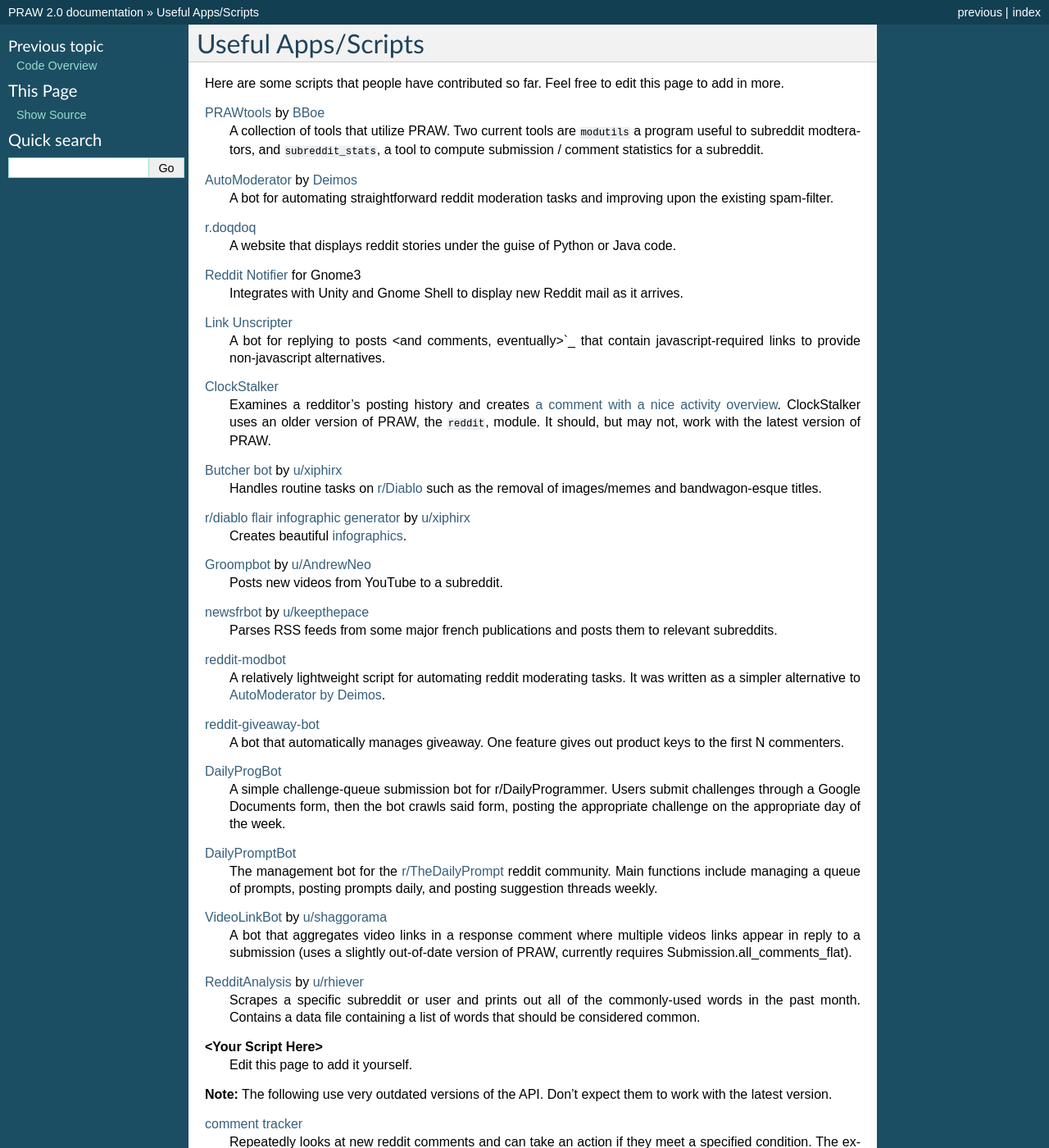
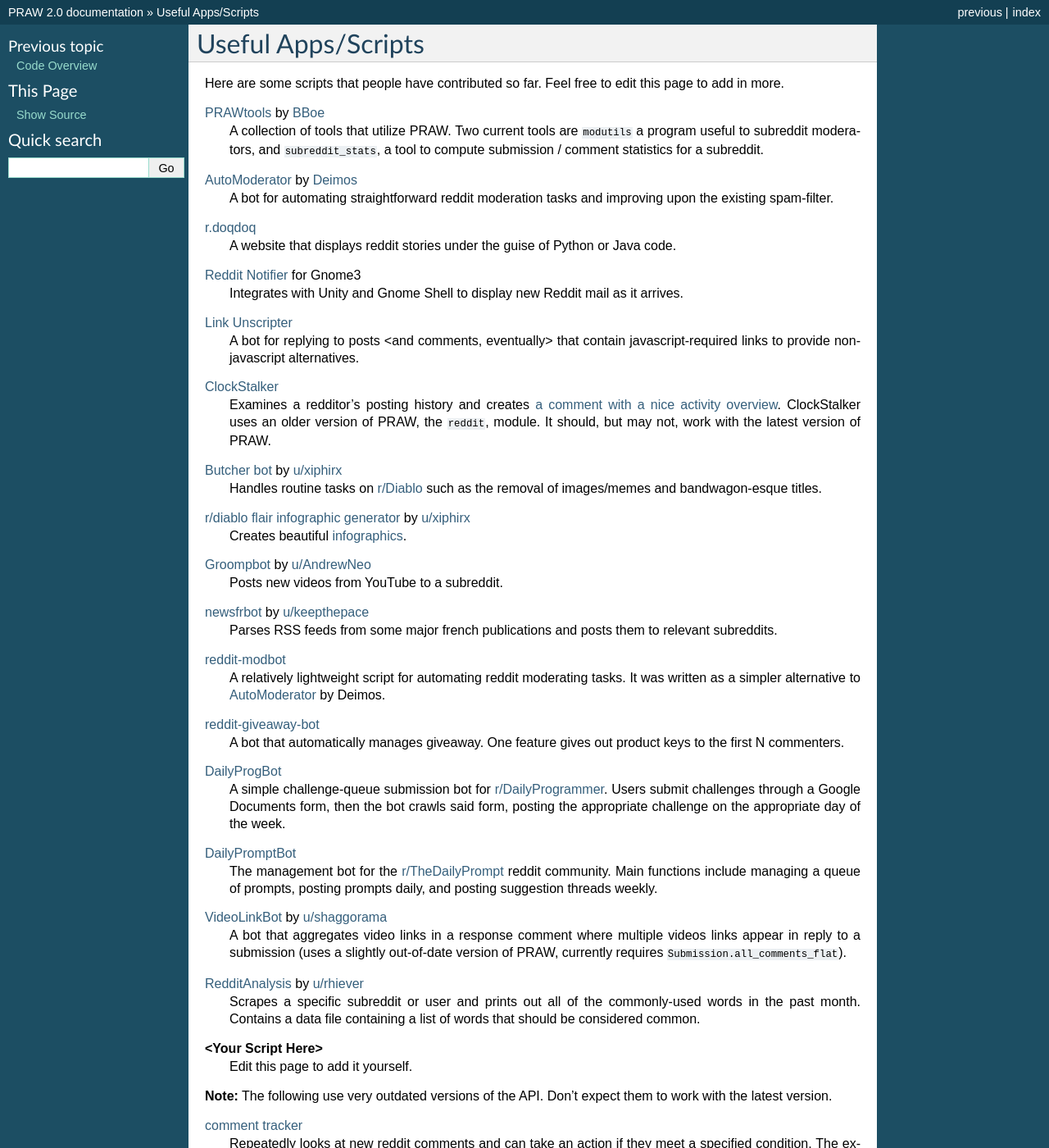
Before and after one commit to praw-dev/praw, a Sphinx documentation site: the page built from docs/pages/useful_scripts.rst, in a window 1280 px wide and 1400 px high. Shown: the whole window at 82% size. Built offline with Sphinx 7.4.7, drawn with Linux system fonts in a browser that asks for light colours; some of the changed text lies outside the part shown.

Commit message:
Fix syntax in useful_scripts.rst
 * Remove whitespace at the end of lines
 * Remove 2 accidentally added _
 * Add `` around Submission.all_comments
 * Reformat to keep within 80 chars pr line

```diff
--- a/docs/pages/useful_scripts.rst
+++ b/docs/pages/useful_scripts.rst
@@ -3,87 +3,93 @@
 Useful Apps/Scripts
 ===================
 
-Here are some scripts that people have contributed so far. Feel free to edit this page to add in more.
+Here are some scripts that people have contributed so far. Feel free to edit
+this page to add in more.
 
-`PRAWtools <https://github.com/praw-dev/prawtools>`_ by `BBoe <https://github.com/bboe>`_
+`PRAWtools`_ by `BBoe <https://github.com/bboe>`_
     A collection of tools that utilize PRAW. Two current tools are ``modutils``
-    a program useful to subreddit modterators, and ``subreddit_stats``, a tool
+    a program useful to subreddit moderators, and ``subreddit_stats``, a tool
     to compute submission / comment statistics for a subreddit.
 
-`AutoModerator <https://github.com/Deimos/AutoModerator>`_ by `Deimos <https://github.com/deimos>`_
+`AutoModerator`_ by `Deimos <https://github.com/deimos>`_
     A bot for automating straightforward reddit moderation tasks and improving
     upon the existing spam-filter.
 
 `r.doqdoq <https://bitbucket.org/john2x/rdoqdoq>`_
-    A website that displays reddit stories under the guise of Python or Java code.
+    A website that displays reddit stories under the guise of Python or Java
+    code.
 
 `Reddit Notifier <https://github.com/nemec/reddit-notify>`_ for Gnome3
-    Integrates with Unity and Gnome Shell to display new Reddit mail as it arrives.
+    Integrates with Unity and Gnome Shell to display new Reddit mail as it
+    arrives.
 
 `Link Unscripter <https://github.com/sparr/reddit-link-unscripter>`_
-    A bot for replying to posts <and comments, eventually>`_ that contain javascript-required
-    links to provide non-javascript alternatives.
+    A bot for replying to posts <and comments, eventually> that contain
+    javascript-required links to provide non-javascript alternatives.
 
 `ClockStalker <https://github.com/ClockStalker/clockstalker>`_
-    Examines a redditor's posting history and creates `a comment with a nice activity
-    overview
+    Examines a redditor's posting history and creates `a comment with a nice
+    activity overview
     <http://www.reddit.com/r/AskReddit/comments/129lyb/what_fact_about_reality_
     terrifies_you_or_gives/c6tbgd7?context=1>`_. ClockStalker uses an older
     version of PRAW, the ``reddit``, module. It should, but may not, work with
     the latest version of PRAW.
 
-`Butcher bot <https://github.com/xiphirx/Butcher-Bot>`_ by `u/xiphirx <http://www.reddit.com/user/xiphirx>`_
-    Handles routine tasks on `r/Diablo <http://www.reddit.com/r/diablo>`_ such as the
-    removal of images/memes and bandwagon-esque titles.
+`Butcher bot`_ by `u/xiphirx <http://www.reddit.com/user/xiphirx>`_
+    Handles routine tasks on `r/Diablo <http://www.reddit.com/r/diablo>`_ such
+    as the removal of images/memes and bandwagon-esque titles.
 
-`r/diablo flair infographic generator <https://github.com/xiphirx/rdiablo-flair-infographic-generator>`_ by `u/xiphirx <http://www.reddit.com/user/xiphirx>`_
+`r/diablo flair infographic generator`_ by `u/xiphirx`_
     Creates beautiful `infographics <http://i.imgur.com/smqWx.jpg>`_.
 
-`Groompbot <https://github.com/AndrewNeo/groompbot>`_ by `u/AndrewNeo <http://www.reddit.com/user/AndrewNeo>`_
+`Groompbot`_ by `u/AndrewNeo <http://www.reddit.com/user/AndrewNeo>`_
     Posts new videos from YouTube to a subreddit.
 
-`newsfrbot <https://github.com/gardaud/newsfrbot>`_ by `u/keepthepace <http://www.reddit.com/user/keepthepace>`_
-    Parses RSS feeds from some major french publications and posts them to relevant subreddits.
+`newsfrbot`_ by `u/keepthepace <http://www.reddit.com/user/keepthepace>`_
+    Parses RSS feeds from some major french publications and posts them to
+    relevant subreddits.
 
 `reddit-modbot <https://github.com/rasher/reddit-modbot>`_
-    A relatively lightweight script for automating reddit moderating tasks.
-    It was written as a simpler alternative to `AutoModerator by Deimos <https://github.com/Deimos/AutoModerator>`_.
+    A relatively lightweight script for automating reddit moderating tasks.  It
+    was written as a simpler alternative to `AutoModerator`_ by Deimos.
 
 `reddit-giveaway-bot <https://github.com/nemec/reddit-giveaway-bot>`_
-    A bot that automatically manages giveaway. One feature gives out product keys to
-    the first N commenters.
+    A bot that automatically manages giveaway. One feature gives out product
+    keys to the first N commenters.
 
 `DailyProgBot <https://github.com/nint22/DailyProgBot>`_
-    A simple challenge-queue submission bot for r/DailyProgrammer. Users submit
-    challenges through a Google Documents form, then the bot crawls said form, posting the
+    A simple challenge-queue submission bot for `r/DailyProgrammer
+    <http://www.reddit.com/r/Dailyprogrammer>`_. Users submit challenges
+    through a Google Documents form, then the bot crawls said form, posting the
     appropriate challenge on the appropriate day of the week.
 
 `DailyPromptBot <http://hg.arenthil.net/dailypromptbot>`_
-    The management bot for the `r/TheDailyPrompt <www.reddit.com/r/TheDailyPrompt>`_
-    reddit community.  Main functions include managing a queue of prompts, posting
-    prompts daily, and posting suggestion threads weekly.
+    The management bot for the `r/TheDailyPrompt
+    <www.reddit.com/r/TheDailyPrompt>`_ reddit community.  Main functions
+    include managing a queue of prompts, posting prompts daily, and posting
+    suggestion threads weekly.
 
-`VideoLinkBot <https://github.com/dmarx/VideoLinkBot>`_ by `u/shaggorama <http://www.reddit.com/u/shaggorama>`_
-    A bot that aggregates video links in a response comment where multiple videos links
-    appear in reply to a submission (uses a slightly out-of-date version of PRAW, currently
-    requires Submission.all_comments_flat).
+`VideoLinkBot`_ by `u/shaggorama <http://www.reddit.com/u/shaggorama>`_
+    A bot that aggregates video links in a response comment where multiple
+    videos links appear in reply to a submission (uses a slightly out-of-date
+    version of PRAW, currently requires ``Submission.all_comments_flat``).
 
-`RedditAnalysis <https://github.com/rhiever/reddit-analysis>`_ by `u/rhiever <http://www.reddit.com/user/rhiever>`_
-    Scrapes a specific subreddit or user and prints out all of the commonly-used
-    words in the past month. Contains a data file containing a list of words that
-    should be considered common.
+`RedditAnalysis`_ by `u/rhiever <http://www.reddit.com/user/rhiever>`_
+    Scrapes a specific subreddit or user and prints out all of the
+    commonly-used words in the past month. Contains a data file containing a
+    list of words that should be considered common.
 
 **\<Your Script Here\>**
     Edit this page to add it yourself.
 
-**Note:** The following use very outdated versions of the API. Don't expect them
-to work with the latest version.
+**Note:** The following use very outdated versions of the API. Don't expect
+them to work with the latest version.
 
 `comment tracker <https://github.com/mellort/reddit_comment_tracker>`_
-    Repeatedly looks at new reddit comments and can take an action if they
-    meet a specified condition. The example use I gave is replying with an
-    automated message if the body of a comment contains a certain word. <Novelty
-    accounts, anyone?>`_
+    Repeatedly looks at new reddit comments and can take an action if they meet
+    a specified condition. The example use I gave is replying with an automated
+    message if the body of a comment contains a certain word. <Novelty
+    accounts, anyone?>
 
 `account cloner <https://github.com/mellort/reddit_account_cloner>`_
     Given two logins and passwords, it will transfer all of the saved links and
@@ -91,4 +97,16 @@ to work with the latest version.
 
 `comment generator <https://github.com/mellort/reddit_comment_bot>`_
     Pulls comments from reddit, puts them in a Markov chain, and periodically
-    outputs random statuses. The statuses can be viewed `here <http://identi.ca/redditbot/all>`_.
+    outputs random statuses. The statuses can be viewed `here
+    <http://identi.ca/redditbot/all>`_.
+
+.. _`AutoModerator`: https://github.com/Deimos/AutoModerator
+.. _`Butcher bot`: https://github.com/xiphirx/Butcher-Bot
+.. _`Groompbot`: https://github.com/AndrewNeo/groompbot
+.. _`PRAWtools`: https://github.com/praw-dev/prawtools
+.. _`RedditAnalysis`: https://github.com/rhiever/reddit-analysis
+.. _`r/diablo flair infographic generator`:
+    https://github.com/xiphirx/rdiablo-flair-infographic-generator
+.. _`VideoLinkBot`: https://github.com/dmarx/VideoLinkBot
+.. _`newsfrbot`: https://github.com/gardaud/newsfrbot
+.. _`u/xiphirx`: http://www.reddit.com/user/xiphirx
```
